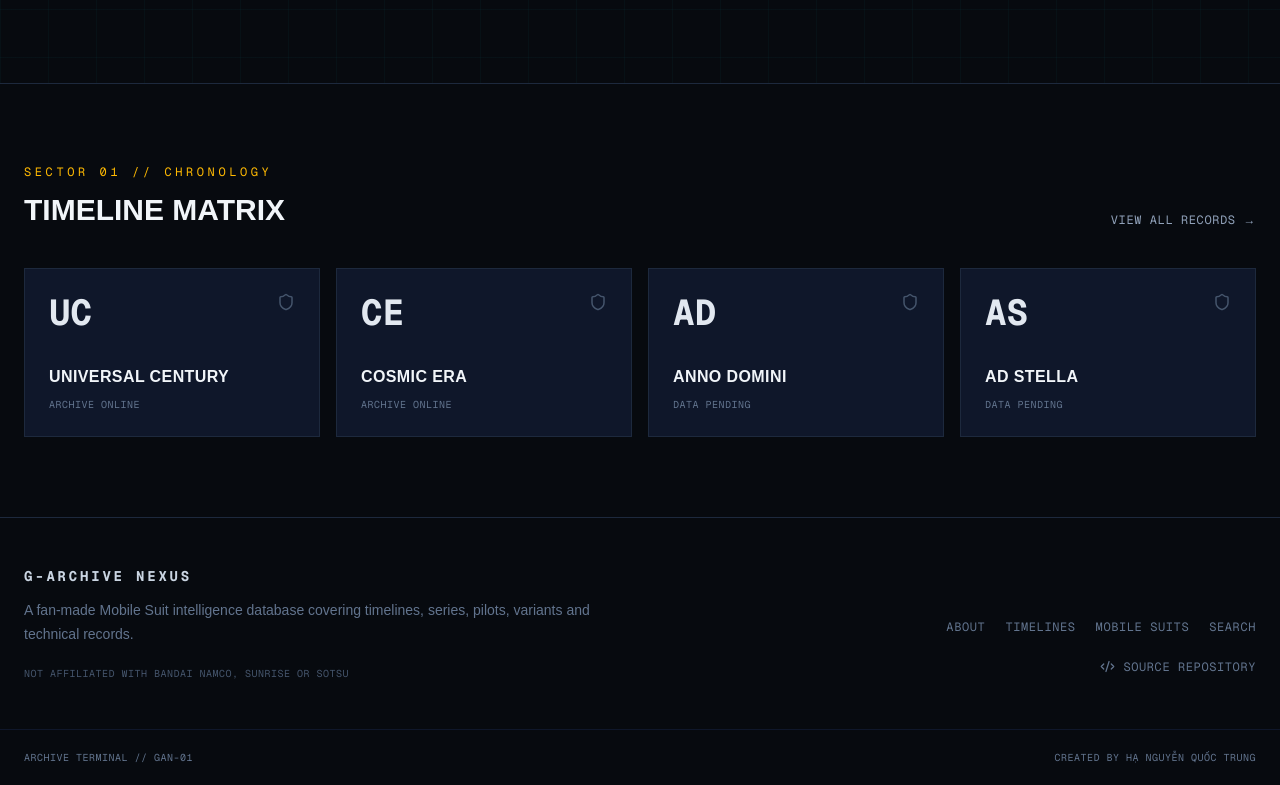
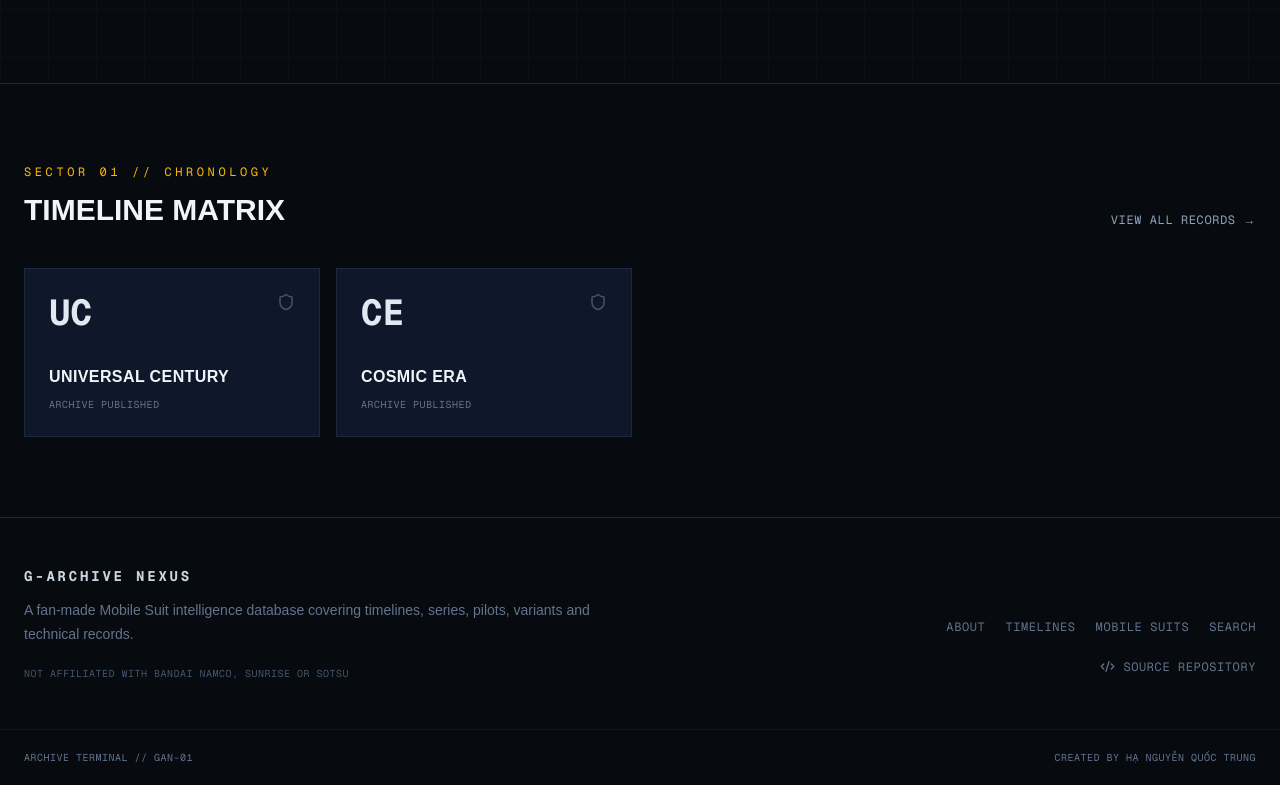
Before and after one commit to HaNguyenQuocTrung/g-archive-nexus, a Next.js app: page / in a window 1280 px wide. Shown: the part 651-1436 px from the top of the page. Built offline with nearby package versions, Linux system fonts and the light colour scheme.

Commit message:
refactor: connect homepage statistics to archive data

```diff
--- a/src/app/page.tsx
+++ b/src/app/page.tsx
@@ -1,34 +1,13 @@
+import { getCharacters } from "@/lib/data/getCharacters";
+import { getMobileSuits } from "@/lib/data/getMobileSuits";
+import { getTimelines } from "@/lib/data/getTimelines";
 import Link from "next/link";
 import { ChevronRight, Database, Radio, Search, Shield } from "lucide-react";
 
-const timelines = [
-  {
-    code: "UC",
-    name: "Universal Century",
-    status: "Archive Online",
-    href: "/timelines/universal-century",
-  },
-  {
-    code: "CE",
-    name: "Cosmic Era",
-    status: "Archive Online",
-    href: "/timelines/cosmic-era",
-  },
-  {
-    code: "AD",
-    name: "Anno Domini",
-    status: "Data Pending",
-    href: "/timelines",
-  },
-  {
-    code: "AS",
-    name: "Ad Stella",
-    status: "Data Pending",
-    href: "/timelines",
-  },
-];
-
 export default function Home() {
+  const timelines = getTimelines();
+  const mobileSuits = getMobileSuits();
+  const characters = getCharacters();
   return (
     <main className="min-h-screen bg-[#070A0F] text-slate-100">
       <section className="relative overflow-hidden border-b border-slate-800">
@@ -106,19 +85,27 @@ export default function Home() {
 
               <div className="mt-8 grid grid-cols-3 gap-3 border-t border-slate-800 pt-6 text-center">
                 <div>
-                  <p className="font-mono text-xl text-white">02</p>
+                  <p className="font-mono text-xl text-white">
+                    {String(timelines.length).padStart(2, "0")}
+                  </p>
                   <p className="mt-1 text-[10px] uppercase tracking-wider text-slate-500">
                     Timelines
                   </p>
                 </div>
+
                 <div>
-                  <p className="font-mono text-xl text-white">04</p>
+                  <p className="font-mono text-xl text-white">
+                    {String(mobileSuits.length).padStart(2, "0")}
+                  </p>
                   <p className="mt-1 text-[10px] uppercase tracking-wider text-slate-500">
                     Units
                   </p>
                 </div>
+
                 <div>
-                  <p className="font-mono text-xl text-white">04</p>
+                  <p className="font-mono text-xl text-white">
+                    {String(characters.length).padStart(2, "0")}
+                  </p>
                   <p className="mt-1 text-[10px] uppercase tracking-wider text-slate-500">
                     Pilots
                   </p>
@@ -152,7 +139,7 @@ export default function Home() {
           {timelines.map((timeline) => (
             <Link
               key={timeline.code}
-              href={timeline.href}
+              href={`/timelines/${timeline.id}`}
               className="group border border-slate-800 bg-[#0F172A] p-6 transition hover:border-cyan-400/60"
             >
               <div className="flex items-start justify-between">
@@ -167,13 +154,12 @@ export default function Home() {
               </h3>
 
               <p className="mt-2 font-mono text-[10px] uppercase tracking-wider text-slate-500">
-                {timeline.status}
+                Archive {timeline.status}
               </p>
             </Link>
           ))}
         </div>
       </section>
-
     </main>
   );
 }
```
